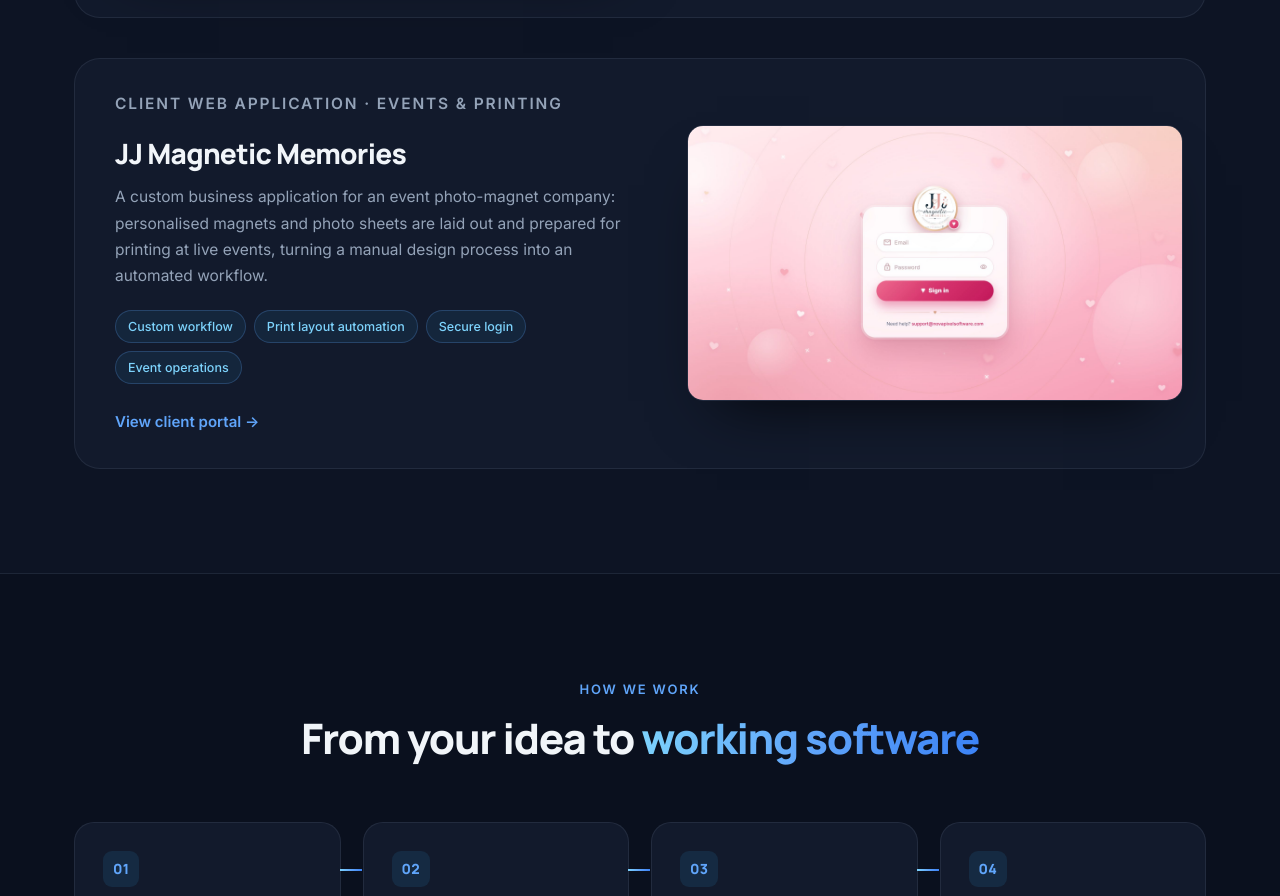
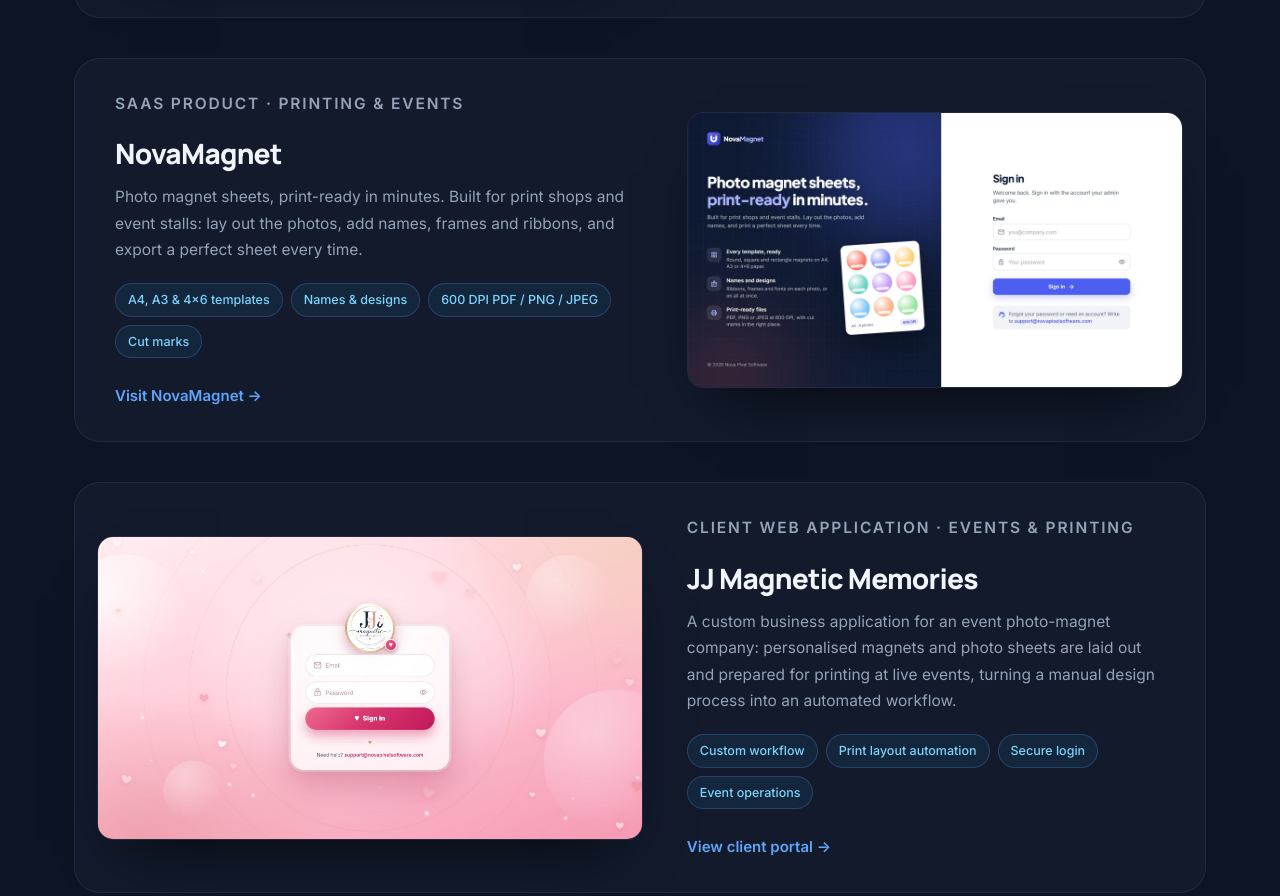
Before and after one commit to NovaPixel-software/nova-website, a plain HTML site: page public/index.html in a window 1280 px wide. Shown: the part 2808-3704 px from the top of the page. Drawn offline with Linux system fonts and the light colour scheme.

Commit message:
Add NovaMagnet to Our Work
Co-Authored-By: Claude Opus 5.5 <noreply@anthropic.com>

```diff
--- a/public/index.html
+++ b/public/index.html
@@ -198,6 +198,19 @@
       </article>
 
       <article class="work__item reveal">
+        <a class="work__shot" href="https://novamagnet.novapixelsoftware.com/login" target="_blank" rel="noopener">
+          <img src="assets/img/work-novamagnet.jpg" alt="NovaMagnet photo magnet sheet software sign-in screen" loading="lazy" width="1062" height="590">
+        </a>
+        <div class="work__body">
+          <p class="work__type">SaaS Product · Printing &amp; Events</p>
+          <h3>NovaMagnet</h3>
+          <p>Photo magnet sheets, print-ready in minutes. Built for print shops and event stalls: lay out the photos, add names, frames and ribbons, and export a perfect sheet every time.</p>
+          <ul class="pills"><li>A4, A3 &amp; 4×6 templates</li><li>Names &amp; designs</li><li>600 DPI PDF / PNG / JPEG</li><li>Cut marks</li></ul>
+          <a class="link" href="https://novamagnet.novapixelsoftware.com/login" target="_blank" rel="noopener">Visit NovaMagnet →</a>
+        </div>
+      </article>
+
+      <article class="work__item reveal">
         <a class="work__shot" href="https://jjmagnet.novapixelsoftware.com/login" target="_blank" rel="noopener">
           <img src="assets/img/work-jjmagnet.jpg" alt="JJ Magnetic Memories client portal sign-in" loading="lazy" width="1062" height="590">
         </a>
```
Also changed, not shown: public/assets/img/work-novamagnet.jpg (added).
